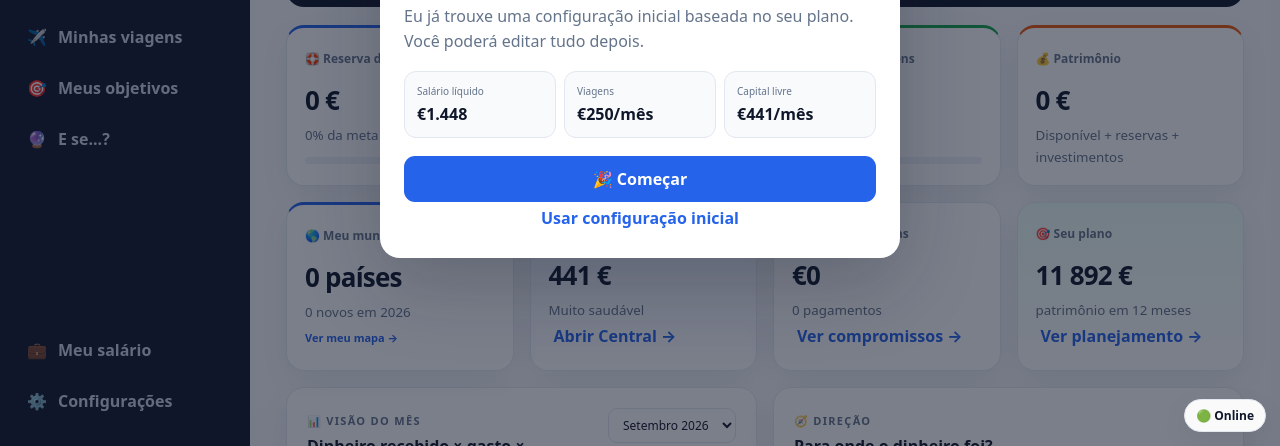
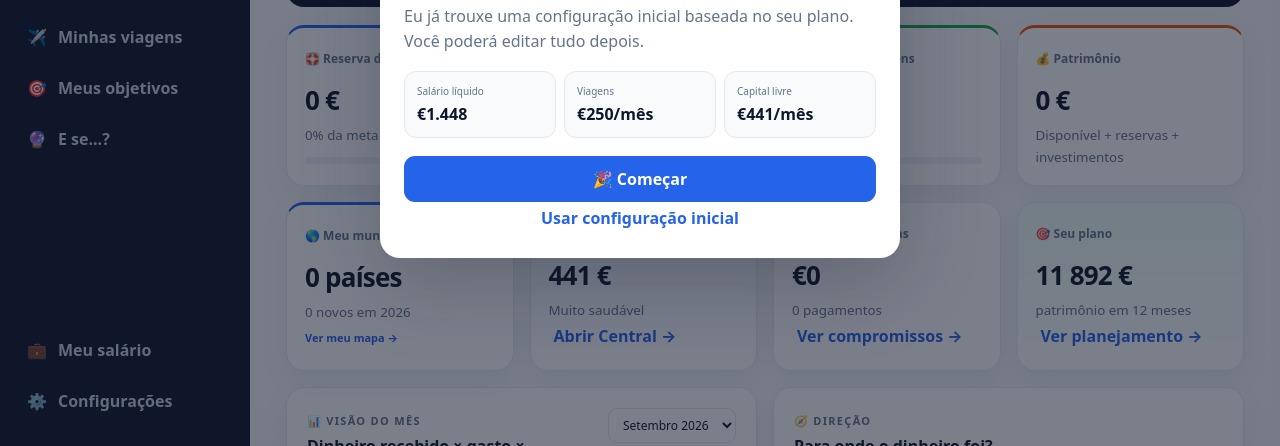
Before and after one commit to guxtahvo/gustavo-financial-hub, a plain HTML site: page index.html in a window 1280 px wide. Shown: the part 354-800 px from the top of the page. Drawn offline with nearby package versions, Linux system fonts and the light colour scheme.

Commit message:
Add files via upload

```diff
--- a/index.html
+++ b/index.html
@@ -65,7 +65,6 @@
 
     <main class="main-content">
       <header class="topbar">
-    <div class="pwa-status" id="pwaStatus" aria-live="polite">🟢 Online</div>
   <div class="pwa-install-card hidden" id="pwaInstallCard" role="region" aria-label="Instalar aplicativo">
     <div><strong>📱 Tenha o Hub no celular</strong><span>Instale na tela inicial para abrir como um aplicativo.</span></div>
     <button class="secondary-button" id="pwaInstallBtn" type="button">📱 Instalar</button>
@@ -776,10 +775,6 @@
       var installBtn=document.getElementById("pwaInstallBtn");
       var installClose=document.getElementById("pwaInstallClose");
       function standalone(){return window.matchMedia && window.matchMedia("(display-mode: standalone)").matches || window.navigator.standalone===true;}
-      function setOnline(online){var el=document.getElementById("pwaStatus"); if(!el)return; el.textContent=online?"🟢 Online":"📴 Offline"; el.classList.toggle("offline",!online);}
-      window.addEventListener("online",function(){setOnline(true)});
-      window.addEventListener("offline",function(){setOnline(false)});
-      setOnline(navigator.onLine!==false);
       window.addEventListener("beforeinstallprompt",function(e){e.preventDefault(); deferredPrompt=e; if(!standalone()&&installCard)installCard.classList.remove("hidden");});
       window.addEventListener("appinstalled",function(){deferredPrompt=null; if(installCard)installCard.classList.add("hidden");});
       if(installBtn)installBtn.addEventListener("click",async function(){
--- a/styles.css
+++ b/styles.css
@@ -155,9 +155,9 @@ button { cursor: pointer; }
 
 
 /* PWA / mobile polish */
-.pwa-status{position:fixed;right:14px;bottom:14px;z-index:80;background:rgba(255,255,255,.96);border:1px solid var(--border);box-shadow:var(--shadow);border-radius:999px;padding:7px 11px;font-size:12px;font-weight:700;pointer-events:none}.pwa-status.offline{background:#fff7ed;color:#9a3412;border-color:#fed7aa}.pwa-install-card{position:fixed;left:50%;bottom:18px;transform:translateX(-50%);z-index:85;width:min(680px,calc(100% - 28px));display:flex;align-items:center;gap:14px;padding:14px 16px;background:var(--surface);border:1px solid var(--border);box-shadow:0 16px 40px rgba(15,23,42,.16);border-radius:18px}.pwa-install-card>div{display:flex;flex-direction:column;gap:3px;flex:1}.pwa-install-card span{color:var(--muted);font-size:13px}.icon-button{width:44px;height:44px;border:0;background:transparent;border-radius:10px;font-size:24px}.pwa-install-card button{min-height:44px}.hidden{display:none!important}
+.pwa-install-card{position:fixed;left:50%;bottom:18px;transform:translateX(-50%);z-index:85;width:min(680px,calc(100% - 28px));display:flex;align-items:center;gap:14px;padding:14px 16px;background:var(--surface);border:1px solid var(--border);box-shadow:0 16px 40px rgba(15,23,42,.16);border-radius:18px}.pwa-install-card>div{display:flex;flex-direction:column;gap:3px;flex:1}.pwa-install-card span{color:var(--muted);font-size:13px}.icon-button{width:44px;height:44px;border:0;background:transparent;border-radius:10px;font-size:24px}.pwa-install-card button{min-height:44px}.hidden{display:none!important}
 button,input,select,textarea{touch-action:manipulation}
-@media(max-width:700px){.pwa-install-card{align-items:flex-start;flex-wrap:wrap}.pwa-install-card .secondary-button{width:100%}.pwa-install-card .icon-button{position:absolute;right:6px;top:6px}.pwa-status{bottom:calc(12px + env(safe-area-inset-bottom));right:12px;font-size:11px}.pwa-install-card{bottom:calc(14px + env(safe-area-inset-bottom));padding-right:44px}.main-nav{padding-bottom:env(safe-area-inset-bottom)}}
+@media(max-width:700px){.pwa-install-card{align-items:flex-start;flex-wrap:wrap}.pwa-install-card .secondary-button{width:100%}.pwa-install-card .icon-button{position:absolute;right:6px;top:6px}.pwa-install-card{bottom:calc(14px + env(safe-area-inset-bottom));padding-right:44px}.main-nav{padding-bottom:env(safe-area-inset-bottom)}}
 @media(prefers-reduced-motion:reduce){*,*::before,*::after{scroll-behavior:auto!important;animation-duration:.01ms!important;animation-iteration-count:1!important;transition-duration:.01ms!important}}
 
 /* iOS safe-area + responsive mobile navigation */
```
Also changed, not shown: icons/icon-192.png (added), icons/icon-512.png (added), icons/icon.svg (added).
